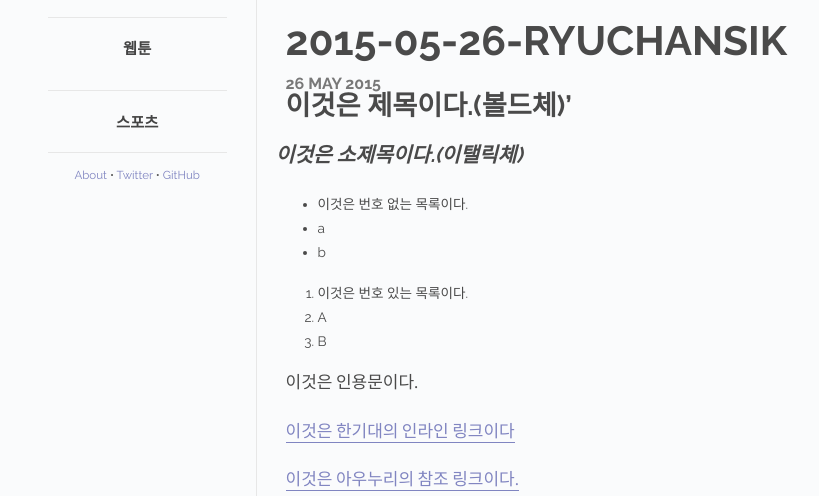
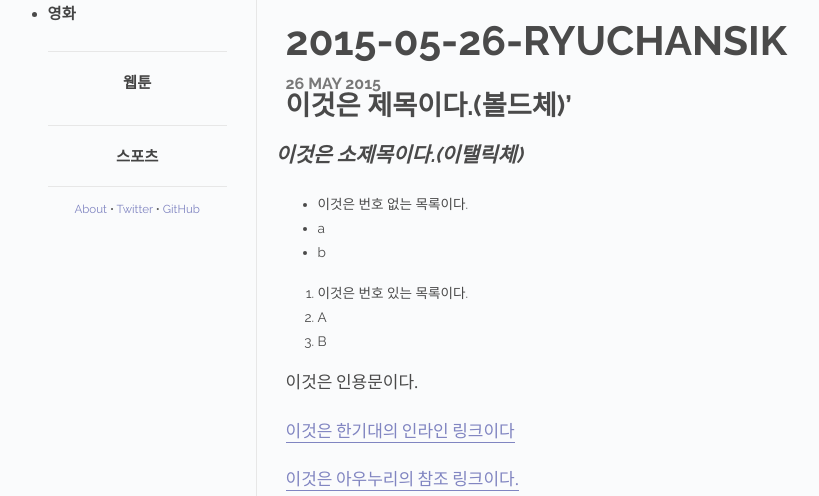
Before and after one commit to forhobby/forhobby.github.com, a Jekyll site: the page built from _posts/2015-05-26-ryuchansik.md, in a window 1280 px wide. Shown: the part 324-820 px from the top of the page, without its empty margins (102-921 px from the left). Built offline with Jekyll 4.4.1, drawn with Linux system fonts in a browser that asks for light colours; Markdown is read by kramdown in place of the engine named in the settings; grey boxes are pictures that could not be loaded.

Commit message:
Update default.html

```diff
--- a/_layouts/default.html
+++ b/_layouts/default.html
@@ -43,8 +43,8 @@
             </li>
           </ul>
         </div>
-        <div class="movie">
-          <ul class="posts-list">
+        <div class="posts">
+          <ul class="movie-list">
             <li class="post-theme">
               <a>영화</a>
               <ul class="post-themee">
```
